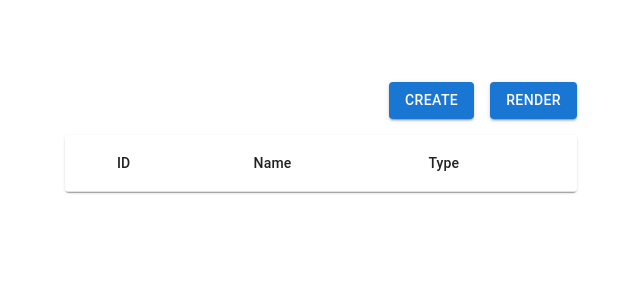
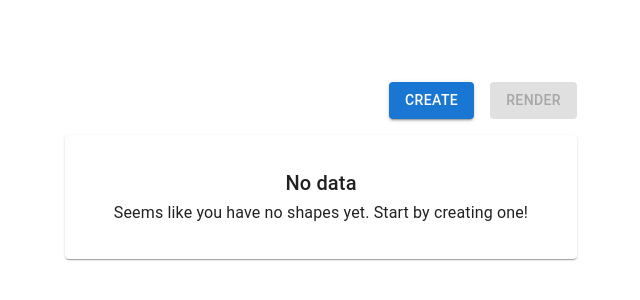
Before and after one commit to chafikchaban/3d-shapes-manager, a React (Vite) app: page / in a window 1280 px wide. Shown: the part 110-410 px from the top of the page, without its empty margins (319-959 px from the left). Built offline with nearby package versions, Linux system fonts and the light colour scheme.

Commit message:
add table empty state

```diff
--- a/src/components/ShapeTable/ShapeTable.component.tsx
+++ b/src/components/ShapeTable/ShapeTable.component.tsx
@@ -1,17 +1,27 @@
 import React, { useCallback } from 'react';
-import { Table, TableBody, TableCell, TableHead, TableRow, Button, TableContainer, Paper, Box } from '@mui/material';
+import { Table, TableBody, TableCell, TableHead, TableRow, Button, TableContainer, Paper, Box, Typography } from '@mui/material';
 import { Shape } from '../../model';
 import ShapeModal, { ShapeModalProps } from '../ShapeModal/ShapeModal.component';
 import './ShapeTable.css'
 
-interface ShapeTableProps extends ShapeModalProps{
+interface ShapeTableProps extends ShapeModalProps {
   shapes: Shape[];
   onDeleteShape: (id: number) => void;
   onRender: (shapes: Shape[]) => void;
   onRenderSingle: (shape: Shape) => void;
 }
 
-const ShapeTable: React.FC<ShapeTableProps> = ({ shapes, onSave, onDeleteShape, onRender, onRenderSingle  }) => {
+const ShapeTable: React.FC<ShapeTableProps> = ({ shapes, onSave, onDeleteShape, onRender, onRenderSingle }) => {
+
+
+  const renderEmptyState = () => {
+    return (
+      <Paper className='table-empty'>
+        <Typography variant="h6" >No data</Typography>
+        <Typography variant="subtitle1">Seems like you have no shapes yet. Start by creating one!</Typography>
+      </Paper>
+    )
+  }
 
   const renderData = useCallback(() => (
     <TableBody>
@@ -37,10 +47,12 @@ const ShapeTable: React.FC<ShapeTableProps> = ({ shapes, onSave, onDeleteShape,
     <div className='table-container'>
       <Box className={'header-container'}>
         <ShapeModal onSave={onSave} />
-        <Button variant="contained" onClick={() => onRender(shapes)}>
+        <Button variant="contained" disabled={!shapes.length} onClick={() => onRender(shapes)}>
           Render
         </Button>
       </Box>
+      {!shapes.length ?
+        renderEmptyState() :
         <TableContainer component={Paper}>
           <Table className='table' aria-label="simple table">
             <TableHead>
@@ -54,6 +66,7 @@ const ShapeTable: React.FC<ShapeTableProps> = ({ shapes, onSave, onDeleteShape,
             {renderData()}
           </Table>
         </TableContainer>
+      }
     </div>
   );
 };
--- a/src/components/ShapeTable/ShapeTable.css
+++ b/src/components/ShapeTable/ShapeTable.css
@@ -13,6 +13,11 @@
     margin-bottom: 1rem;
 }
 
+.table-empty {
+    padding: 2rem;
+    text-align: center;
+}
+
 .table {
     min-width: 650px;
 }
```
Lines whose indentation alone changed are shown as unchanged.
